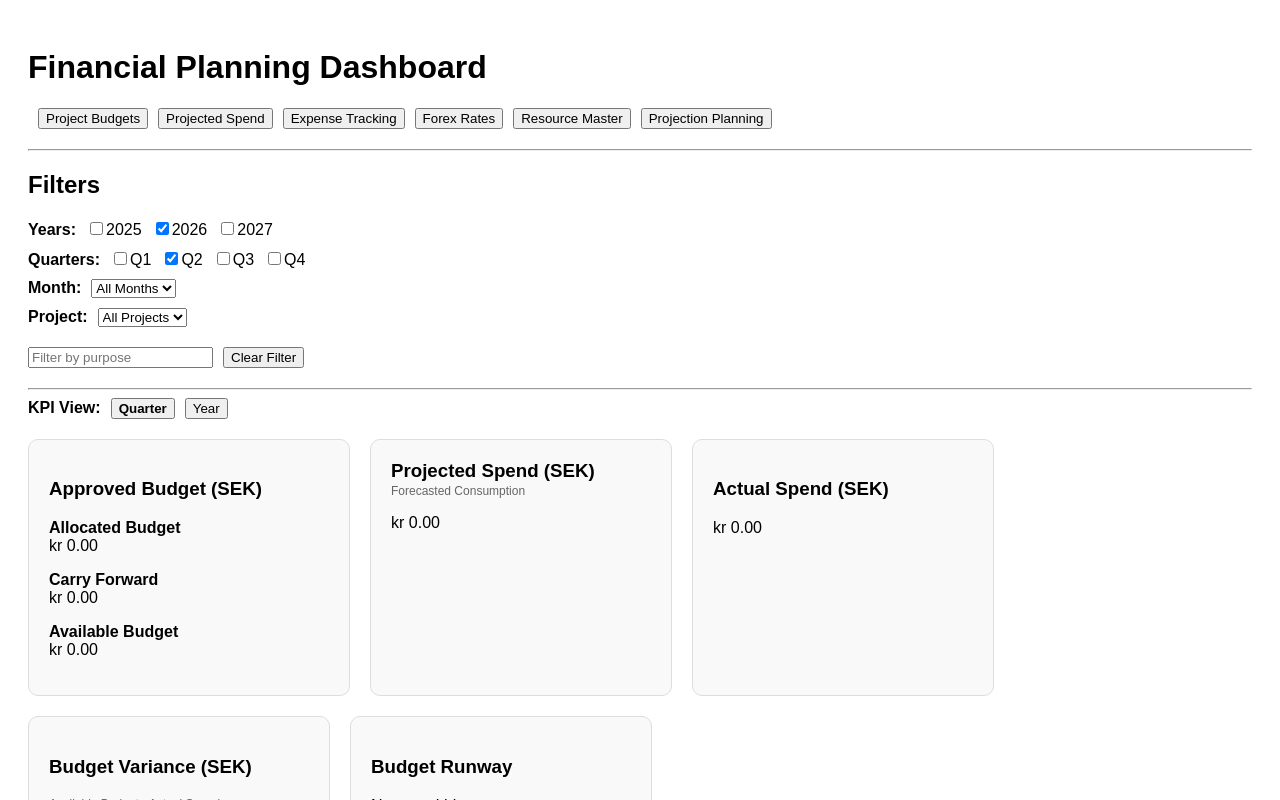
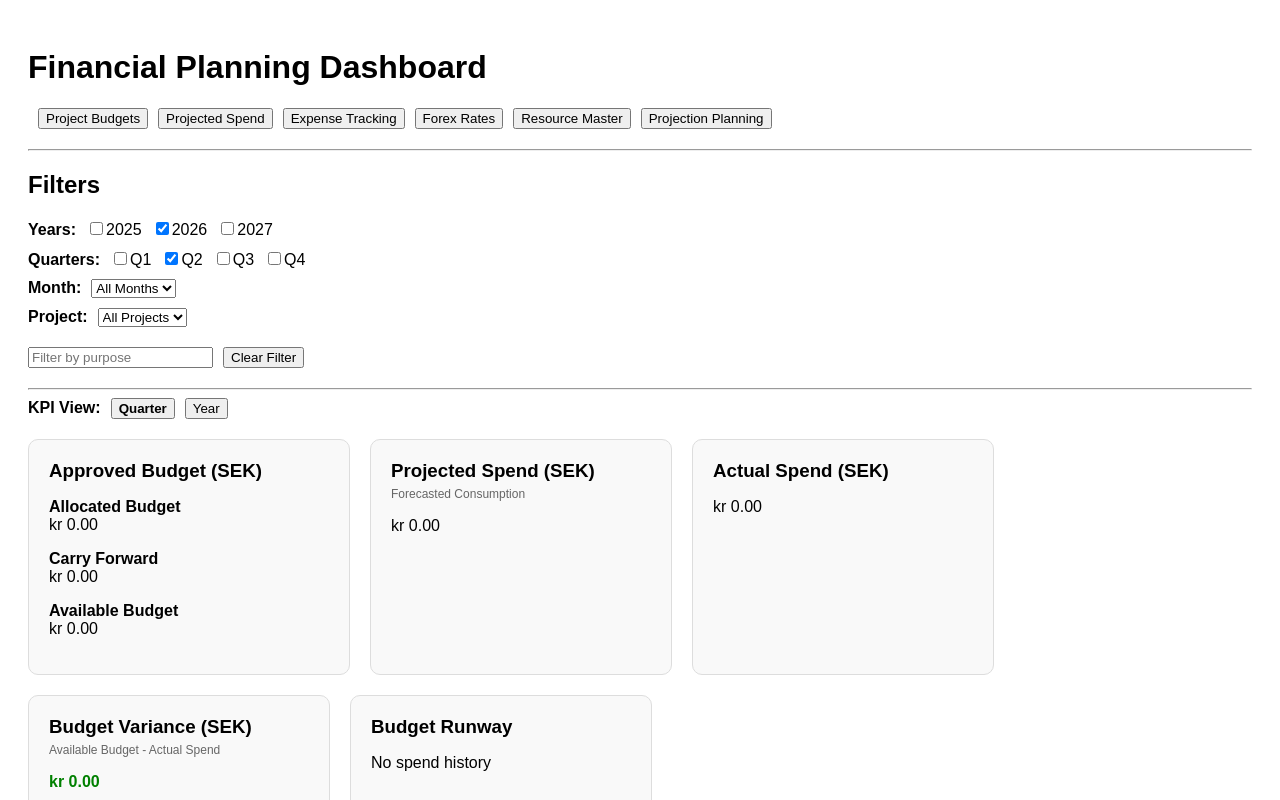
Before and after one commit to pinaki-GH/budget-tracker, a Next.js app: page / in a window 1280 px wide. Shown: the top 800 px of the page. Built offline with nearby package versions, Linux system fonts and the light colour scheme.

Commit message:
Update page.js

```diff
--- a/app/page.js
+++ b/app/page.js
@@ -948,7 +948,12 @@ if (projectBurnRate > 0) {
   }}
 >
 
-  <h3>
+  <h3
+  style={{
+    marginTop: 0,
+    marginBottom: 5
+  }}
+>
     Approved Budget (SEK)
   </h3>
 
@@ -1021,7 +1026,7 @@ if (projectBurnRate > 0) {
           <h3
   style={{
     marginTop: 0,
-    marginBottom: 2
+    marginBottom: 5
   }}
 >
   Projected Spend (SEK)
@@ -1031,7 +1036,7 @@ if (projectBurnRate > 0) {
   style={{
     fontSize: 12,
     color: '#666',
-    marginBottom: 10
+    marginBottom: 15
   }}
 >
   Forecasted Consumption
@@ -1058,7 +1063,13 @@ if (projectBurnRate > 0) {
             background: '#f9f9f9'
           }}
         >
-          <h3>Actual Spend (SEK)</h3>
+          <h3
+  style={{
+    marginTop: 0,
+    marginBottom: 5
+  }}
+>
+Actual Spend (SEK)</h3>
 
           <p>
   kr {
@@ -1082,7 +1093,12 @@ if (projectBurnRate > 0) {
   }}
 >
 
-  <h3>
+  <h3
+  style={{
+    marginTop: 0,
+    marginBottom: 5
+  }}
+>
     Budget Variance (SEK)
   </h3>
 
@@ -1135,7 +1151,13 @@ if (projectBurnRate > 0) {
   }}
 >
 
-  <h3>Budget Runway</h3>
+  <h3
+  style={{
+    marginTop: 0,
+    marginBottom: 5
+  }}
+>
+Budget Runway</h3>
 
   {projectRunwayMonths === null ? (
 
```
